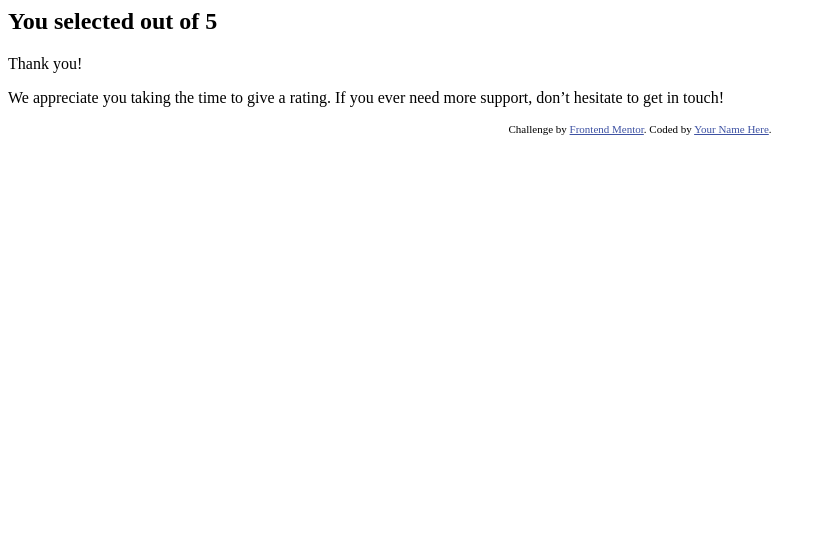
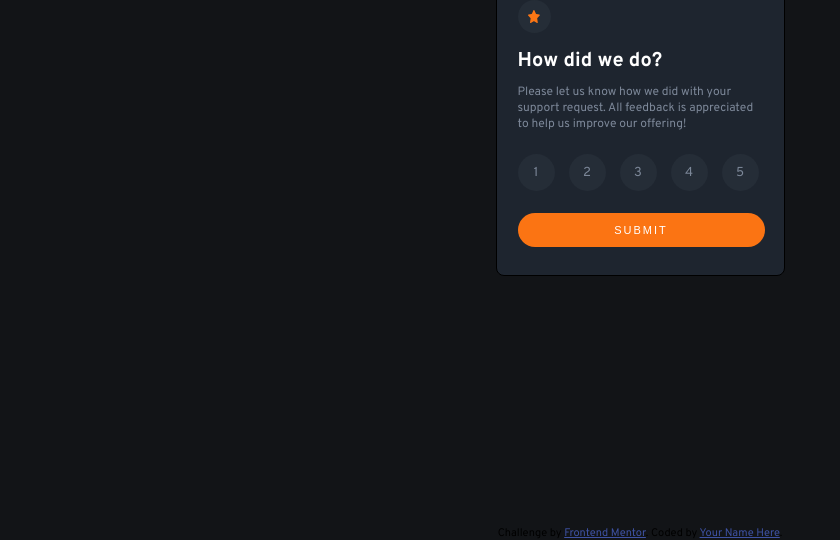
Before and after one commit to Eduardo347387/Interactive-rating-component, a plain HTML site: page index.html in a window 1280 px wide. Shown: the part 274-814 px from the top of the page, without its empty margins (0-840 px from the left). Drawn offline with Linux system fonts and the light colour scheme.

Commit message:
Implementacion css

```diff
--- a/css/style.scss
+++ b/css/style.scss
@@ -0,0 +1,176 @@
+@import url('https://fonts.googleapis.com/css2?family=Overpass:wght@400;700&display=swap');
+
+:root{
+    // Colors
+
+    // Primary
+    --Orange: hsl(25, 97%, 53%);
+
+    //Neutral
+    --White: hsl(0, 0%, 100%);
+    --Light_Grey: hsl(217, 12%, 63%);
+    --Medium_Grey: hsl(216, 12%, 54%);
+    --Dark_Blue: hsl(213, 19%, 18%);
+    --Very_Dark_Blue: hsl(216, 12%, 8%);
+}
+
+html{
+    font-size: 62.5%;
+}
+
+*{
+    margin: 0;
+    padding: 0;
+    box-sizing: border-box;
+}
+
+body{
+    background-color: var(--Very_Dark_Blue);
+    font-family: 'Overpass', sans-serif;
+}
+
+.box-img{
+    position: relative;
+    img{
+        position: absolute;
+        top: 0;
+        left: 0;
+        width: 100%;
+        height: 100%;
+        object-fit: cover;
+    }
+}
+
+.content-center{
+    display: flex;
+    justify-content: center;
+    align-items:center;
+}
+
+.container{
+    overflow: hidden;
+    min-height: 100vh;
+    flex-direction: column;
+    padding: 2rem 1.8rem;
+    .card{
+        height: 30rem;
+        width: 28.9rem;
+        background-color: #1E252F;
+        border: 1px solid;
+        border-radius: 0.8rem;
+        .Rating_state{
+            transform: scale(1);
+            padding: 2.3rem 1.9rem 2.2rem 2.1rem;
+            .box-img{
+                width: 3.3rem;
+                height: 3.3rem;
+                background-color: var(--Dark_Blue);
+                border-radius: 50%;
+                img{
+                    padding: 1.04rem;
+                }
+            }
+            .content{
+                .Rating_state-title{
+                    margin-top: 1.5rem;
+                    color: var(--White);
+                    font-size: 2rem;
+                    font-weight: 700;
+                    letter-spacing: 0.01rem;
+                }
+                .Rating_state-paragraph{
+                    margin-top: 1rem;
+                    font-size: 1.2rem;
+                    font-weight: 400;
+                    color: var(--Medium_Grey);
+                }
+                .container-buttons{
+                    margin-top: 2.2rem;
+                    .box-qualification{
+                        display: flex;
+                        column-gap: 1.4rem;
+                         .button-qualification{
+                            width: 3.7rem;
+                            height: 3.7rem;
+                            font-size: 1.3rem;
+                            border-radius: 50%;
+                            color: var(--Medium_Grey);
+                            background-color: var(--Dark_Blue);
+                            &:hover{
+                                cursor: pointer;
+                                background-color: var(--Orange);
+                                color: var(--White);
+                            }
+                        }
+                    }
+                    .button{
+                        background-color: var(--Orange);
+                        color: var(--White);
+                        text-transform: uppercase;
+                        letter-spacing: 0.2rem;
+                        font-size: 1.1rem;
+                        border:none;
+                        margin-top: 2.2rem;
+                        border-radius: 3rem;
+                        width: 100%;
+                        height: 3.35rem;
+                        &:hover{
+                            background-color: var(--White);
+                            color: var(--Orange);
+                            font-weight: 700;
+                        }
+                    }
+                }
+            }
+        }
+
+        .Thank_you_state{
+            transform: scale(0);
+            flex-direction: column;
+            padding: 2.9rem 2.2rem 5rem 2.2rem;
+            .box-img{
+                width: 12.5rem;
+                height: 8.3rem;
+            }
+            .content-center{
+                flex-direction: column;
+            }
+            .content{
+                margin-top: 2.2rem;
+                .Thank_you_state-title{
+                    padding: 0.6rem 1.1rem 0.45rem 1.1rem;
+                    border-radius:3rem;
+                    font-size: 1.2rem;
+                    color: var(--Orange);
+                    opacity: 0.7;
+                    background-color: var(--Dark_Blue);
+                }
+                .Thank_you-text{
+                    margin-top: 2rem;
+                    font-size: 2rem;
+                    font-weight: 700;
+                    letter-spacing: 0.06rem;
+                    color: var(--White);
+                }
+                .Thank_you_state-paragraph{
+                    margin-top: 1rem;
+                    color: var(--Medium_Grey);
+                    opacity: 0.6;
+                    font-size: 1.2rem;
+                    text-align: center;
+                }
+            }
+
+        }
+    }
+
+}
+footer{
+    .attribution {
+        font-size: 1.1rem;
+        text-align: center;
+    }
+    .attribution a {
+        color: hsl(228, 45%, 44%);
+    }
+}
--- a/index.html
+++ b/index.html
@@ -5,34 +5,30 @@
     <meta name="viewport" content="width=device-width, initial-scale=1.0"> <!-- displays site properly based on user's device -->
 
     <link rel="icon" type="image/png" sizes="32x32" href="./images/favicon-32x32.png">
-
+    <link rel="stylesheet" href="css/style.css">
     <title>Frontend Mentor | Interactive rating component</title>
-
-    <!-- Feel free to remove these styles or customise in your own stylesheet 👍 -->
-    <style>
-      .attribution { font-size: 11px; text-align: center; }
-      .attribution a { color: hsl(228, 45%, 44%); }
-    </style>
   </head>
   <body>
 
-    <main class="container">
+    <main class="content-center container">
       <div class="card">
 
         <!-- Rating state start -->
         <div class="Rating_state">
-          <header class="icon-star"><img src="./images/icon-star.svg" alt="star"></header>
+          <header class="box-img"><img src="./images/icon-star.svg" alt="star"></header>
           <section class="content">
             <h1 class="Rating_state-title" >How did we do?</h1>
             <p class="Rating_state-paragraph">Please let us know how we did with your support request.
             All feedback is appreciated to help us improve our offering!</p>
 
             <form class="container-buttons">
-                <span class="button-qualification">1</span>
-                <span class="button-qualification">2</span>
-                <span class="button-qualification">3</span>
-                <span class="button-qualification">4</span>
-                <span class="button-qualification">5</span>
+              <div class="box-qualification">
+                <span class="content-center button-qualification">1</span>
+                <span class="content-center button-qualification">2</span>
+                <span class="content-center button-qualification">3</span>
+                <span class="content-center button-qualification">4</span>
+                <span class="content-center button-qualification">5</span>
+              </div>
 
               <button type="submit" id="button-submit" class="button">Submit</button>
             </form>
@@ -42,12 +38,12 @@
 
 
         <!-- Thank you state start -->
-        <div class="Thank_you_state">
-          <header class="illustration-thank-you">
+        <div class="content-center Thank_you_state">
+          <header class="box-img">
             <img src="./images/illustration-thank-you.svg" alt="illustration-thank-you">
           </header>
-          <section class="content">
-            <h2 class="Thank_you_state-title">You selected <span class="qualification"></span> out of 5</h2>
+          <section class="content-center content">
+            <h2 class=" Thank_you_state-title">You selected <span class="qualification">4</span> out of 5</h2>
             <p class="Thank_you-text"> Thank you!</p>
             <p class="Thank_you_state-paragraph">
               We appreciate you taking the time to give a rating. If you ever need more support,
@@ -56,16 +52,14 @@
           </section>
         </div>
         <!-- Thank you state end -->
-
       </div>
 
+    </main>
     <footer>
       <div class="attribution">
         Challenge by <a href="https://www.frontendmentor.io?ref=challenge" target="_blank">Frontend Mentor</a>.
         Coded by <a href="#">Your Name Here</a>.
       </div>
     </footer>
-
-    </main>
   </body>
 </html>
```
Also changed, not shown: css/style.css, js/app.js (added), 1 other file. Lines whose indentation alone changed are shown as unchanged.
